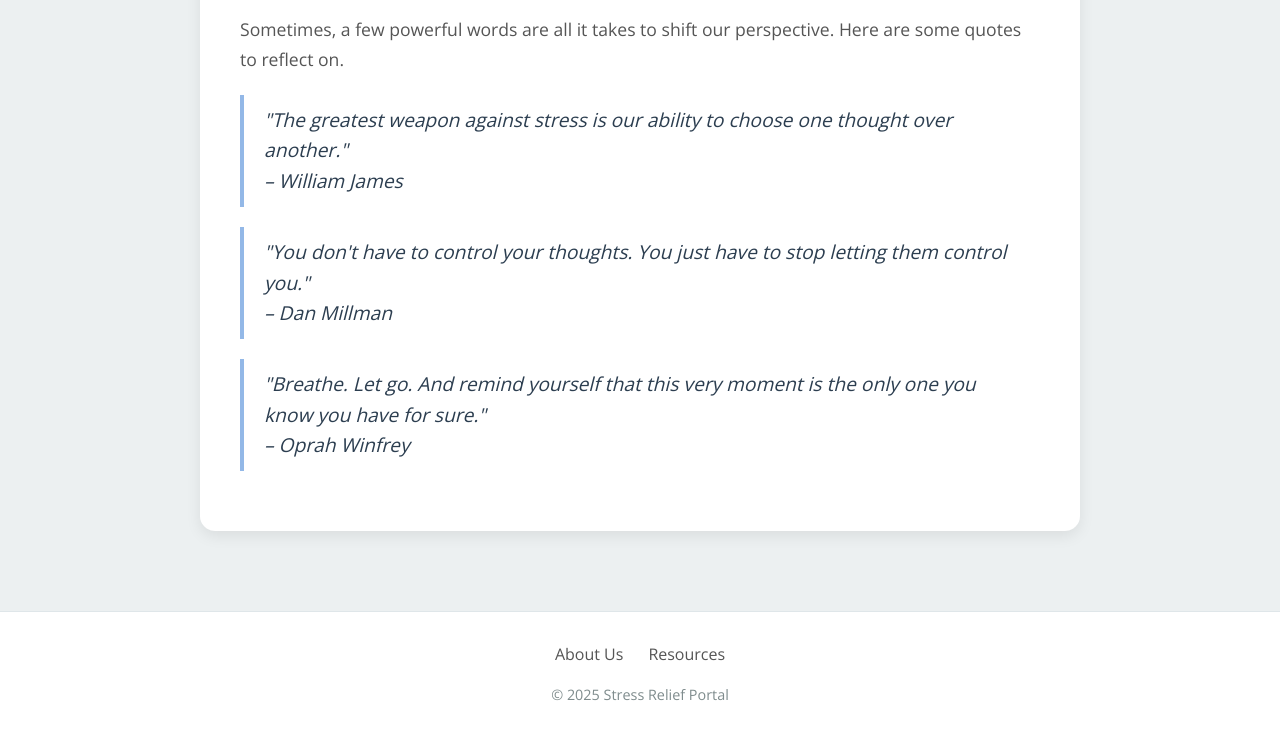
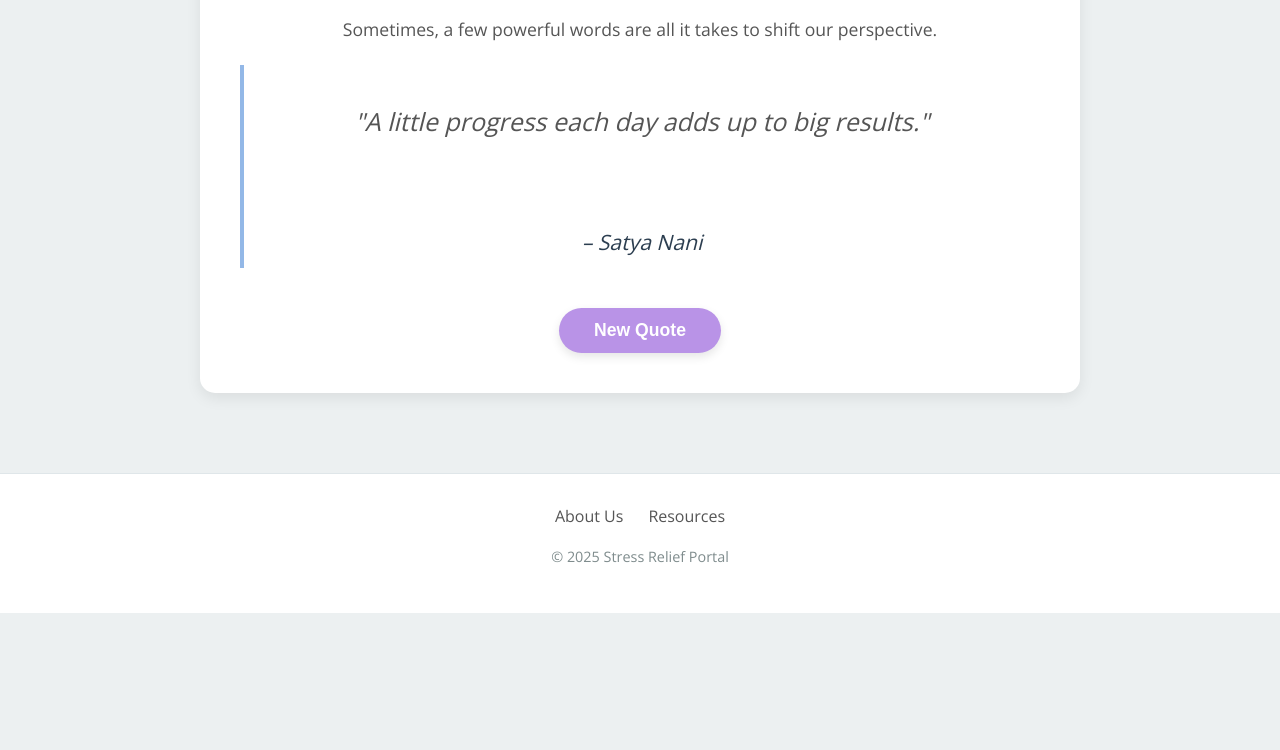
Before and after one commit to harshwalke2/Stress-Relief-Portal-For-Students, a plain HTML site: page motivation.html in a window 1280 px wide. Shown: the part 233-983 px from the top of the page. After the commit the page ends 846 px from the top, so only its background shows below. Drawn offline with nearby package versions, Linux system fonts and the light colour scheme.

Commit message:
Feature: Make motivation page dynamic with random quotes

```diff
--- a/motivation.html
+++ b/motivation.html
@@ -26,15 +26,17 @@
     </header>
 
     <main>
-        <div class="content-wrapper">
-            <h1>A Moment for Motivation</h1>
-            <p>Sometimes, a few powerful words are all it takes to shift our perspective. Here are some quotes to reflect on.</p>
+        <div class="content-wrapper" style="text-align: center;"> <h1>A Moment for Motivation</h1>
+            <p>Sometimes, a few powerful words are all it takes to shift our perspective.</p>
 
-            <blockquote>"The greatest weapon against stress is our ability to choose one thought over another."<br><em>– William James</em></blockquote>
+            <blockquote>
+                <p id="quote-text" style="font-size: 1.3em; min-height: 100px;">"Loading..."</p>
+                <em id="quote-author" style="font-size: 1.1em;"></em>
+            </blockquote>
 
-            <blockquote>"You don't have to control your thoughts. You just have to stop letting them control you."<br><em>– Dan Millman</em></blockquote>
-
-            <blockquote>"Breathe. Let go. And remind yourself that this very moment is the only one you know you have for sure."<br><em>– Oprah Winfrey</em></blockquote>
+            <button id="new-quote-btn" class="timer-btn" style="margin-top: 20px;">
+                New Quote
+            </button>
         </div>
     </main>
 
@@ -45,5 +47,7 @@
         </div>
         <p>&copy; 2025 Stress Relief Portal</p>
     </footer>
+
+    <script src="motivation.js"></script>
 </body>
 </html>
--- /dev/null
+++ b/motivation.js
@@ -0,0 +1,80 @@
+document.addEventListener('DOMContentLoaded', () => {
+
+    // 1. Get the HTML elements
+    const quoteText = document.getElementById('quote-text');
+    const quoteAuthor = document.getElementById('quote-author');
+    const newQuoteBtn = document.getElementById('new-quote-btn');
+
+    // 2. Create your list of quotes (Now 50+!)
+    const quotes = [
+        { text: "The greatest weapon against stress is our ability to choose one thought over another.", author: "William James" },
+        { text: "You don't have to control your thoughts. You just have to stop letting them control you.", author: "Dan Millman" },
+        { text: "Breathe. Let go. And remind yourself that this very moment is the only one you know you have for sure.", author: "Oprah Winfrey" },
+        { text: "It's not stress that kills us, it is our reaction to it.", author: "Hans Selye" },
+        { text: "The best way to predict the future is to create it.", author: "Peter Drucker" },
+        { text: "You are braver than you believe, stronger than you seem, and smarter than you think.", author: "A.A. Milne" },
+        { text: "A single step is all it takes to start a journey of a thousand miles.", author: "Laozi" },
+        { text: "The secret of getting ahead is getting started.", author: "Mark Twain" },
+        { text: "Focus on the step in front of you, not the whole staircase.", author: "Unknown" },
+        { text: "A little progress each day adds up to big results.", author: "Satya Nani" },
+        { text: "It does not matter how slowly you go as long as you do not stop.", author: "Confucius" },
+        { text: "Believe you can and you're halfway there.", author: "Theodore Roosevelt" },
+        { text: "Act as if what you do makes a difference. It does.", author: "William James" },
+        { text: "Success is not final, failure is not fatal: it is the courage to continue that counts.", author: "Winston Churchill" },
+        { text: "Don't watch the clock; do what it does. Keep going.", author: "Sam Levenson" },
+        { text: "The future depends on what you do today.", author: "Mahatma Gandhi" },
+        { text: "You are never too old to set another goal or to dream a new dream.", author: "C.S. Lewis" },
+        { text: "Perseverance is not a long race; it is many short races one after the other.", author: "Walter Elliot" },
+        { text: "What you get by achieving your goals is not as important as what you become by achieving your goals.", author: "Zig Ziglar" },
+        { text: "Study while others are sleeping; work while others are loafing; prepare while others are playing; and dream while others are wishing.", author: "William Arthur Ward" },
+        { text: "Your positive action combined with positive thinking results in success.", author: "Shiv Khera" },
+        { text: "The best time to plant a tree was 20 years ago. The second best time is now.", author: "Chinese Proverb" },
+        { text: "It is never too late to be what you might have been.", author: "George Eliot" },
+        { text: "The only way to do great work is to love what you do.", author: "Steve Jobs" },
+        { text: "If you can dream it, you can do it.", author: "Walt Disney" },
+        { text: "Our greatest weakness lies in giving up. The most certain way to succeed is always to try just one more time.", author: "Thomas A. Edison" },
+        { text: "Failure will never overtake me if my determination to succeed is strong enough.", author: "Og Mandino" },
+        { text: "We may encounter many defeats but we must not be defeated.", author: "Maya Angelou" },
+        { text: "A creative man is motivated by the desire to achieve, not by the desire to beat others.", author: "Ayn Rand" },
+        { text: "Start where you are. Use what you have. Do what you can.", author: "Arthur Ashe" },
+        { text: "The mind is everything. What you think you become.", author: "Buddha" },
+        { text: "Problems are not stop signs, they are guidelines.", author: "Robert H. Schuller" },
+        { text: "Don't let yesterday take up too much of today.", author: "Will Rogers" },
+        { text: "He who is not courageous enough to take risks will accomplish nothing in life.", author: "Muhammad Ali" },
+        { text: "Either you run the day, or the day runs you.", author: "Jim Rohn" },
+        { text: "To be calm is the highest achievement of the self.", author: "Zen Proverb" },
+        { text: "Worrying does not take away tomorrow's troubles, it takes away today's peace.", author: "Unknown" },
+        { text: "The man who moves a mountain begins by carrying away small stones.", author: "Confucius" },
+        { text: "You have power over your mind - not outside events. Realize this, and you will find strength.", author: "Marcus Aurelius" },
+        { text: "Within you, there is a stillness and a sanctuary to which you can retreat at any time and be yourself.", author: "Hermann Hesse" },
+        { text: "Difficult roads often lead to beautiful destinations.", author: "Zig Ziglar" },
+        { text: "Nothing is permanent. Don't stress yourself too much because no matter how bad the situation is... it will change.", author: "Unknown" },
+        { text: "Do not anticipate trouble, or worry about what may never happen. Keep in the sunlight.", author: "Benjamin Franklin" },
+        { text: "One of the best ways to reduce stress is to accept the things you cannot control.", author: "M. P. Neary" },
+        { text: "The day is already blessed, find it.", author: "Unknown" },
+        { text: "Sometimes the most productive thing you can do is relax.", author: "Mark Black" },
+        { text: "If you want to conquer the anxiety of life, live in the moment, live in the breath.", author: "Amit Ray" },
+        { text: "Do what you can, with what you've got, where you are.", author: "Theodore Roosevelt" },
+        { text: "Calmness is the cradle of power.", author: "Josiah Gilbert Holland" },
+        { text: "Set peace of mind as your highest goal, and organize your life around it.", author: "Brian Tracy" },
+        { text: "You can't calm the storm, so stop trying. What you can do is calm yourself. The storm will pass.", author: "Timber Hawkeye" },
+        { text: "Stress is the alarm clock that tells you it's time to make a change.", author: "Unknown" }
+    ];
+
+    // 3. Function to show a new random quote
+    function getNewQuote() {
+        // Pick a random quote from the array
+        const randomIndex = Math.floor(Math.random() * quotes.length);
+        const randomQuote = quotes[randomIndex];
+
+        // Set the text content of the HTML elements
+        quoteText.textContent = `"${randomQuote.text}"`;
+        quoteAuthor.textContent = `– ${randomQuote.author}`;
+    }
+
+    // 4. Add the click event listener to the button
+    newQuoteBtn.addEventListener('click', getNewQuote);
+
+    // Show a random quote when the page first loads
+    getNewQuote();
+});
```
